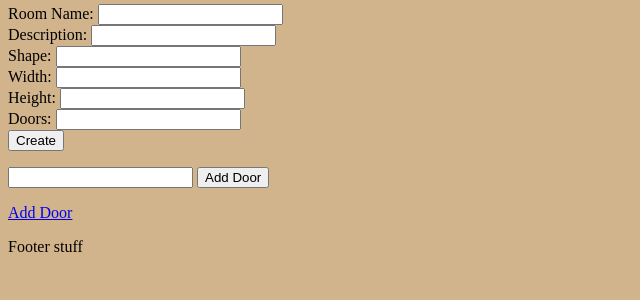
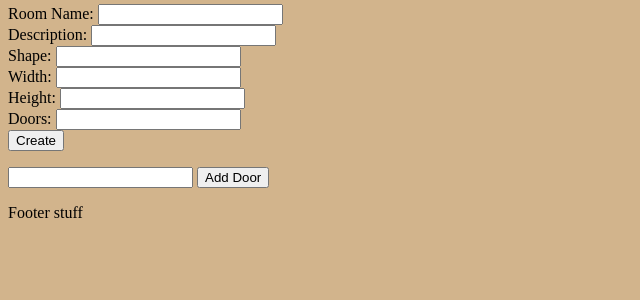
Before and after one commit to LeoKnox/adventure_django2, a Django app: template templates/room_create.html in a window 1280 px wide. Shown: the part 160-460 px from the top of the page, without its empty margins (0-640 px from the left). Run offline with Django 3.2, Linux system fonts and the light colour scheme; the template is opened without the code that fills it, so the values that code supplies are empty.

Commit message:
Add files via upload

```diff
--- a/rooms/templates/room_create.html
+++ b/rooms/templates/room_create.html
@@ -30,11 +30,11 @@
     <br/>
     <input type="submit" value="Create">
 </form>
-<form name="create" action= "" method="POST">
+<form name="door_add" action= "{% url 'door_add' %}" method="POST">
+    {% csrf_token %}
     <p>
         <input type="text" name="new_door">
         <button>Add Door</button>
     </p>
 </form>
-<a href="{% url 'door_add' 'door added' %}">Add Door</a>
 {% endblock %}
--- a/rooms/views.py
+++ b/rooms/views.py
@@ -26,8 +26,8 @@ def room_delete(request, room_id):
 def door_edit(request, door_id):
     return redirect('room_edit', door_id)
 
-def door_add(request, new_door):
-    print('door added' + new_door)
+def door_add(request):
+    print('door added' + str(request.POST.get('new_door')))
     return redirect('room_create')
 
 def room_create(request):
```
